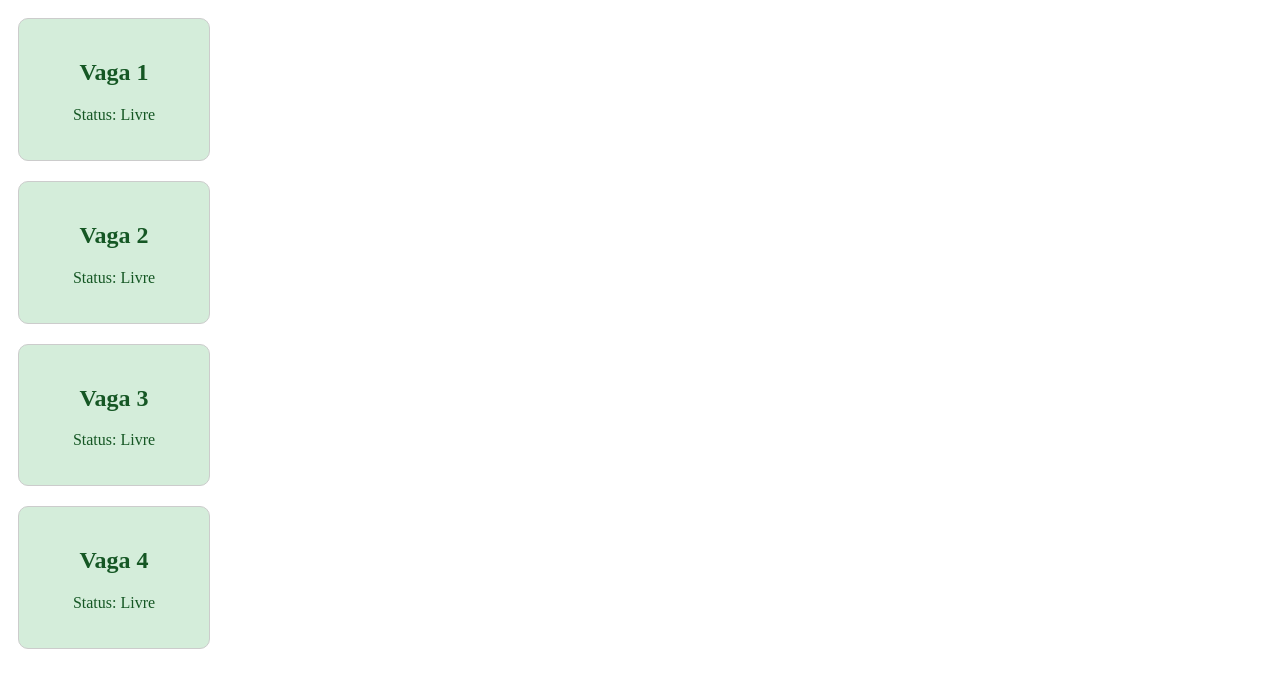
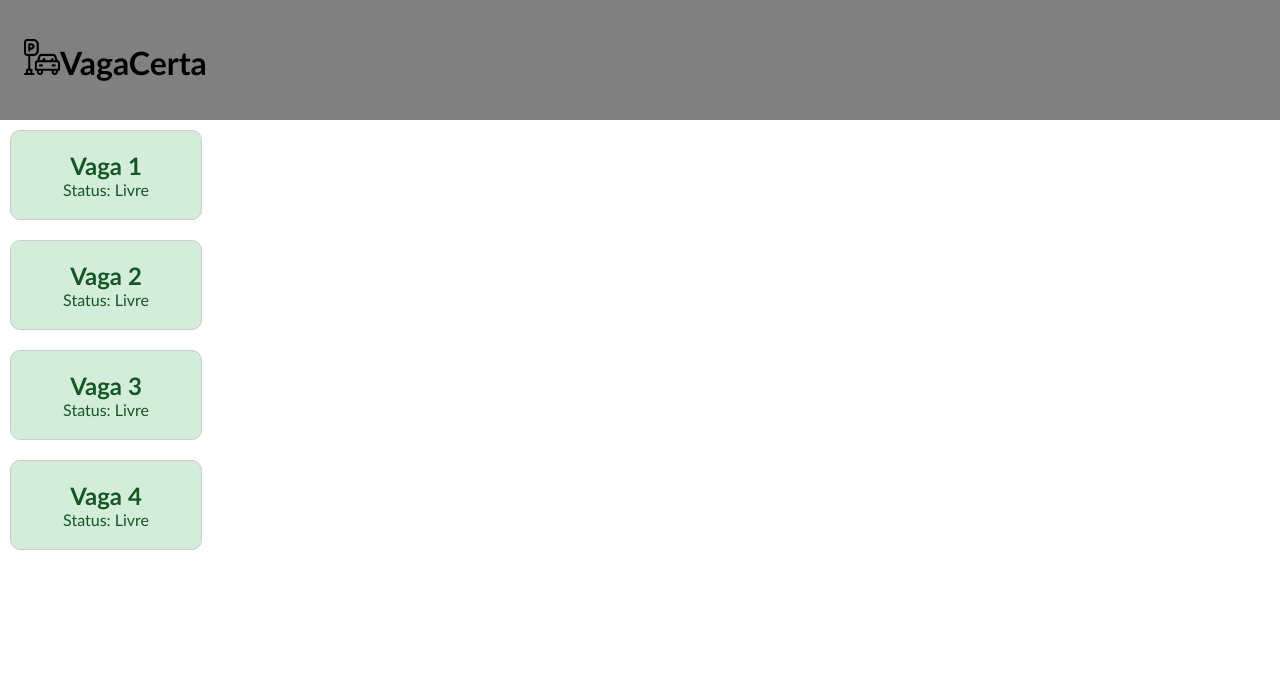
Before and after one commit to Andrewim00/fastAPI-teste, a FastAPI app: page / in a window 1280 px wide. Shown: the top 688 px of the page. Run offline with FastAPI, Linux system fonts and the light colour scheme.

Commit message:
feat:header

```diff
--- a/templates/index.html
+++ b/templates/index.html
@@ -9,10 +9,14 @@
     </head>
 
     <body>
+      <header>
+
+        <h1> <img src="imgs/estacionamento.png" alt="logo">VagaCerta</h1>
+      </header>
       <div id="cartoes"></div>
+      <footer></footer>
 
-
-      <script src="script.js"></script>
+      <script src="templates/script.js"></script>
 
     </body>
 </html>
--- a/templates/style.css
+++ b/templates/style.css
@@ -1,3 +1,29 @@
+*{
+  margin: 0;
+  padding: 0;
+}
+
+p, h1, h2, h3 {
+  font-family: 'Gill Sans', 'Gill Sans MT', Calibri, 'Trebuchet MS', sans-serif
+}
+
+header{
+  display: flex;
+  align-items: center;
+  height: 120px;
+  background-color: gray;
+}
+
+header > h1{
+  margin-left: 24px;
+}
+
+header img{
+  height: 36px;
+}
+
+
+
 .card {
     border: 1px solid #ccc;
     border-radius: 10px;
```
Also changed, not shown: templates/imgs/estacionamento.png (added).
